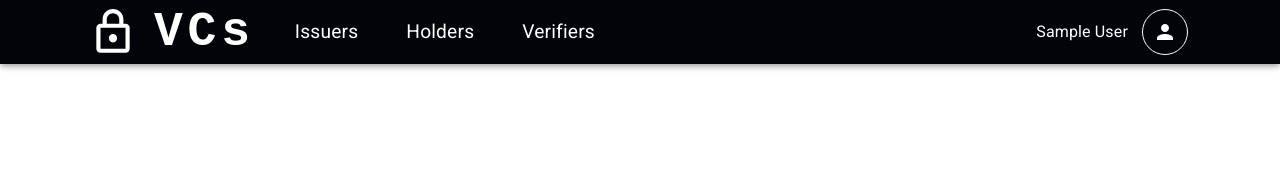
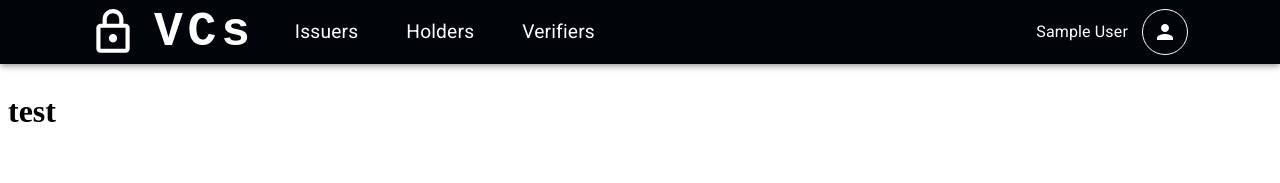
Before and after one commit to trislee02/verifiable-credential-system, a React (Create React App) app in the folder client/: page /f/1 in a window 1280 px wide. Shown: the top 183 px of the page. Built offline with nearby package versions, Linux system fonts and the light colour scheme; sample sign-in values are in the browser's storage.

Commit message:
add route

```diff
--- a/client/package.json
+++ b/client/package.json
@@ -28,7 +28,8 @@
     "start": "react-scripts start",
     "build": "react-scripts build",
     "test": "react-scripts test",
-    "eject": "react-scripts eject"
+    "eject": "react-scripts eject",
+    "start-client": "set PORT=3456 && react-scripts start"
   },
   "eslintConfig": {
     "extends": [
--- a/client/src/App.js
+++ b/client/src/App.js
@@ -13,6 +13,7 @@ const App = () => {
             <Routes>
                 <Route path="issuers" element={<IssuersPage />} />
                 <Route path="holders" element={<h1>This is Holders page</h1>} />
+                <Route path="f/:id" element={<h1>test</h1>}/>
                 <Route path="verifiers" element={<h1>This is Verifiers page</h1>} />
             </Routes>
         </React.Fragment>
```
